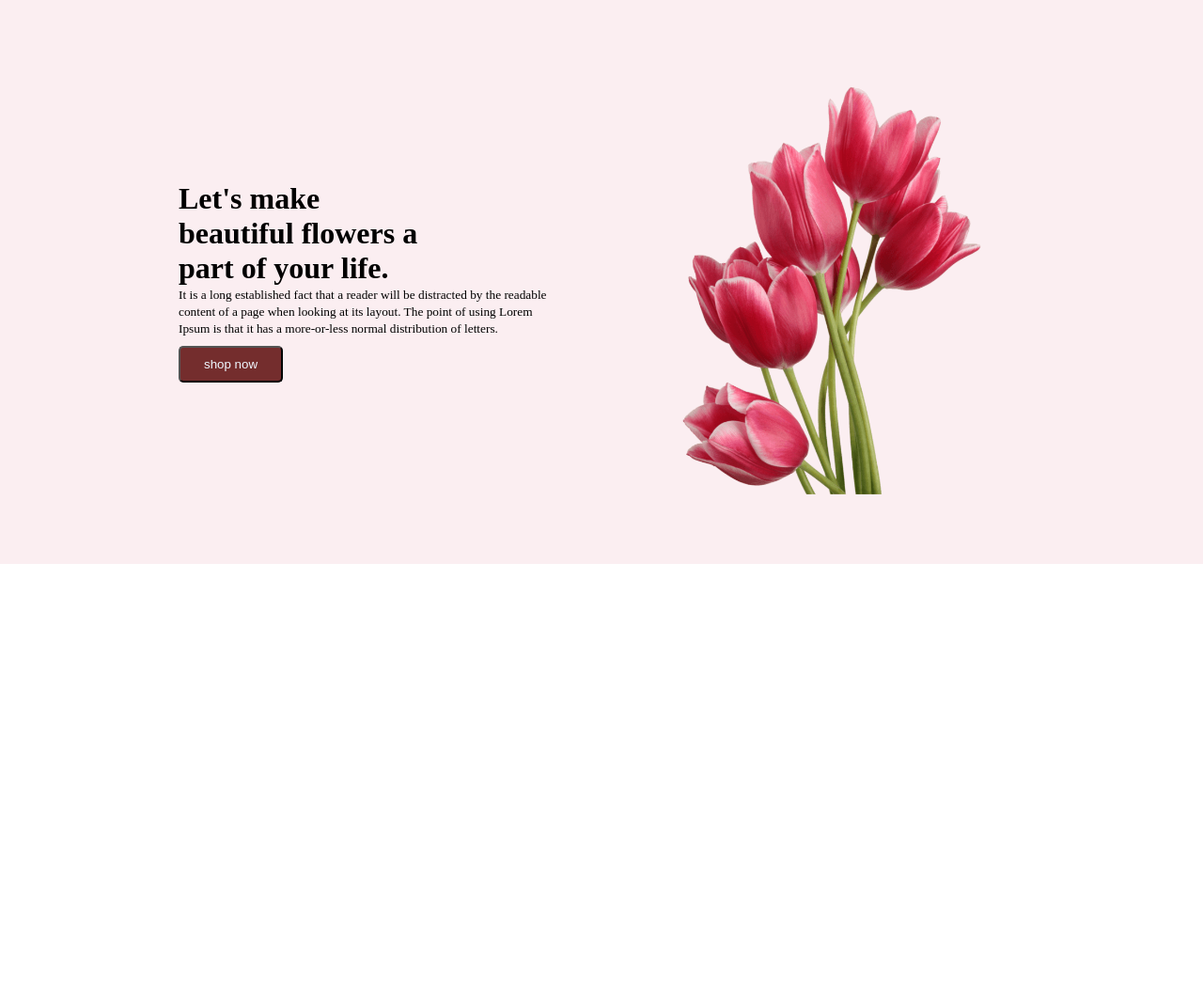
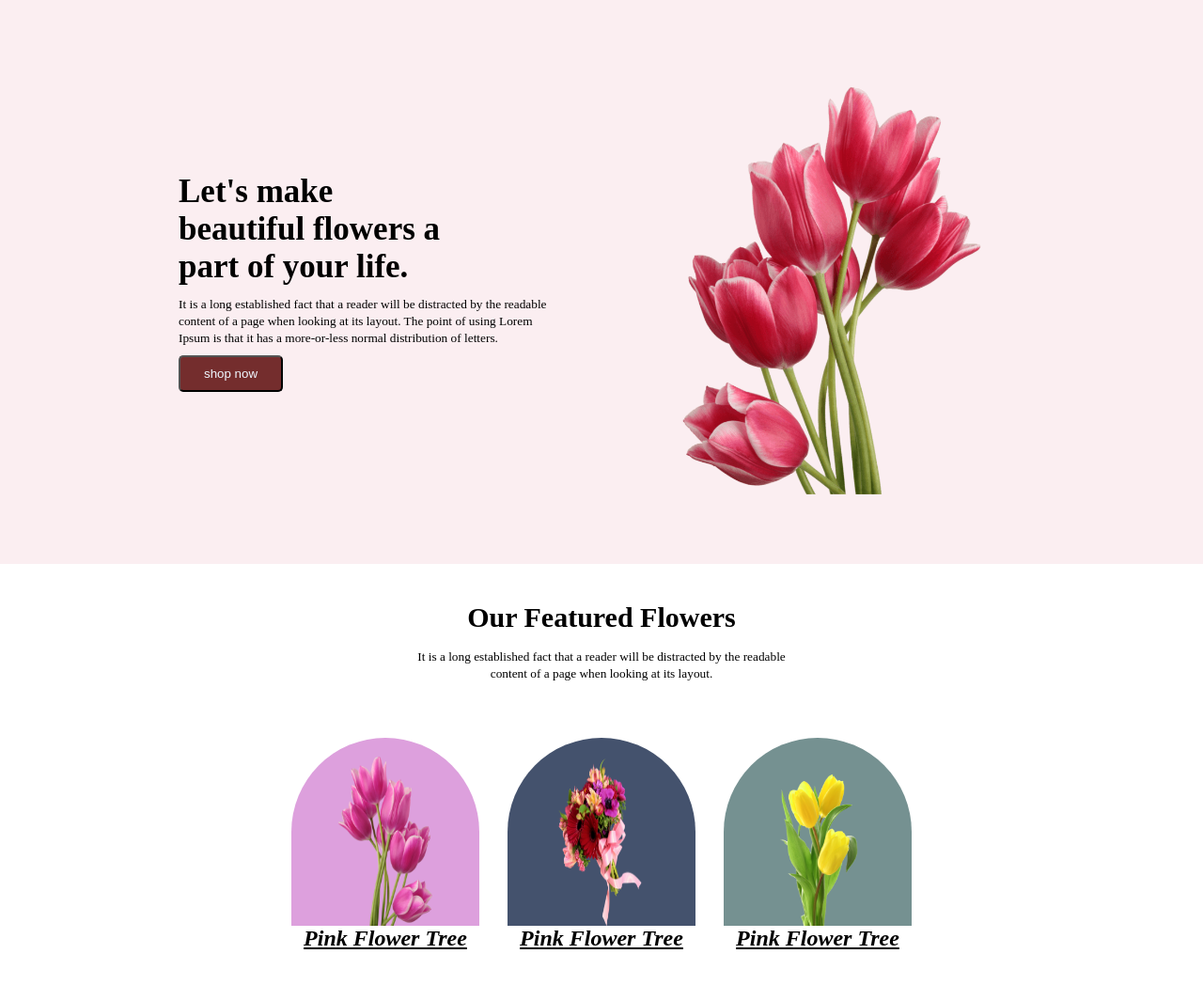
Before and after one commit to shuvo3837/my-first-assingment, a plain HTML site: page index.html in a window 1280 px wide. Shown: the whole page at 94% size. Before the commit the page ends 800 px from the top, so only its background shows below. Drawn offline with Linux system fonts and the light colour scheme.

Commit message:
added gallery

```diff
--- a/index.html
+++ b/index.html
@@ -1,11 +1,13 @@
 <!DOCTYPE html>
 <html lang="en">
+
 <head>
     <meta charset="UTF-8">
     <meta name="viewport" content="width=device-width, initial-scale=1.0">
     <title>Online Flower Shop</title>
     <link rel="stylesheet" href="style.css">
 </head>
+
 <body>
     <!-- this is header -->
     <header>
@@ -15,7 +17,9 @@
                     Let's make <br> beautiful flowers a <br> part of your life.
                 </h1>
                 <small>
-                    It is a long established fact that a reader will be distracted by the readable content of a page when looking at its layout. The point of using Lorem Ipsum is that it has a more-or-less normal distribution of letters.
+                    It is a long established fact that a reader will be distracted by the readable content of a page
+                    when looking at its layout. The point of using Lorem Ipsum is that it has a more-or-less normal
+                    distribution of letters.
                 </small><br>
                 <button class="btn">shop now</button>
             </div>
@@ -24,5 +28,48 @@
             </div>
         </div>
     </header>
+
+    <!-- main section -->
+    <main>
+
+        <!-- gallery section -->
+        <section class="gallery">
+            <h1 class="gallery-titele">
+                Our Featured Flowers
+            </h1>
+            <p class="pera">
+                <small>
+                    It is a long established fact that a reader will be distracted by the readable <br> content of a page when looking at its layout.
+                </small>
+            </p>
+            <div class="gallery-container">
+                <div class="gallery-sub-container">
+                    <div class="gallery-box">
+                        <img src="./Flower Asset/pngwing 6.png" alt="" class="gallery-img">
+                    </div>
+                    <h1 class="flower-name">
+                        Pink Flower Tree
+                    </h1>
+                </div>
+                <div class="gallery-sub-container">
+                    <div class="gallery-box box2">
+                        <img src="./Flower Asset/pngwing 5.png" alt="" class="gallery-img">
+                    </div>
+                    <h1 class="flower-name">
+                        Pink Flower Tree
+                    </h1>
+                </div>
+                <div class="gallery-sub-container">
+                    <div class="gallery-box box3">
+                        <img src="./Flower Asset/pngwing 7.png" alt="" class="gallery-img">
+                    </div>
+                    <h1 class="flower-name">
+                        Pink Flower Tree
+                    </h1>
+                </div>
+            </div>
+        </section>
+    </main>
 </body>
+
 </html>
--- a/style.css
+++ b/style.css
@@ -17,7 +17,11 @@
 .header-text{
     width: 400px;
 }
-
+.titele{
+    font-size: 35px;
+    font-weight: 800;
+    padding-bottom: 10px;
+}
 .btn{
     padding: 10px 25px;
     border-radius: 5px;
@@ -38,3 +42,48 @@
     padding: 20px;
     padding-bottom: 0px;
 }
+
+
+/* gallery style */
+.gallery-container{
+    display: flex;
+    justify-content: center;
+    gap: 30px;
+    padding: 20px;
+    margin: 40px;
+}
+.gallery-titele{
+    text-align: center;
+    font-size: 30px;
+    font-weight: 800;
+    margin: 15px;
+    margin-top: 40px;
+}
+.pera{
+    text-align: center;
+}
+.gallery-box{
+    height: 200px;
+    width: 200px;
+    background-color: plum;
+    border-radius: 50% 50% 0 0;
+    align-items: center;
+}
+
+.box2{
+    background-color: rgb(68, 82, 109);
+}
+.box3{
+    background-color: rgb(117, 145, 145);
+}
+.gallery-img{
+    width: 100px;
+    height: 180px;
+    padding: 20px 30px 0px 50px;
+
+}
+.flower-name{
+    font-style: italic;
+    text-decoration: underline;
+    text-align: center;
+}
```
